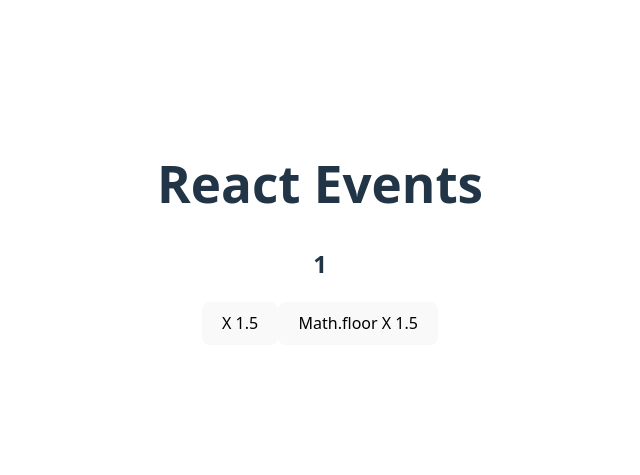
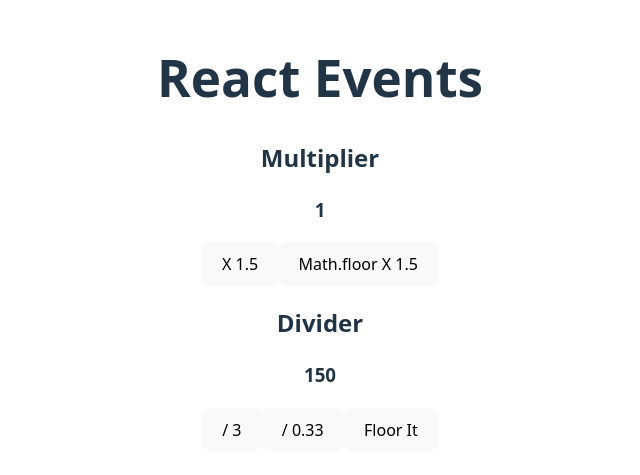
Before and after one commit to quasarblues/react-events-playground, a React (Vite) app: page / in a window 1280 px wide. Shown: the part 167-642 px from the top of the page, without its empty margins (320-960 px from the left). Built offline with nearby package versions, Linux system fonts and the light colour scheme.

Commit message:
Updated playground

```diff
--- a/src/App.jsx
+++ b/src/App.jsx
@@ -3,13 +3,14 @@
 import Form from './Form'
 import Counter from './Counter'
 import Multiplier from './Multiplier'
+import Divider from './Divider'
 
 function App() {
-
   return (
     <>
       <h1>React Events</h1>
       <Multiplier />
+      <Divider />
     </>
   )
 }
--- /dev/null
+++ b/src/Divider.jsx
@@ -0,0 +1,27 @@
+import { useState } from "react";
+
+export default function Divider() {
+    const [quotient, setQuotient] = useState(150);
+    return (
+        <>
+            <h2>Divider</h2>
+            <h3>{quotient}</h3>
+            <button onClick={
+                () => {
+                    setQuotient(quotient / 3)
+                }}> / 3
+            </button>
+            <button onClick={
+                () => {
+                    setQuotient(quotient / 0.33)
+                }
+            }> / 0.33
+            </button>
+            <button onClick={
+                () => {
+                    setQuotient(Math.floor(quotient))
+                }
+            }>Floor It</button>
+        </>
+    )
+}
--- a/src/Multiplier.jsx
+++ b/src/Multiplier.jsx
@@ -4,7 +4,8 @@
     const [product, setProduct] = useState(1);
     return (
         <div>
-            <h2>{product}</h2>
+            <h2>Multiplier</h2>
+            <h3>{product}</h3>
             <button onClick={() => {
                 setProduct(product * 1.5)
             }}>X 1.5</button>
```
